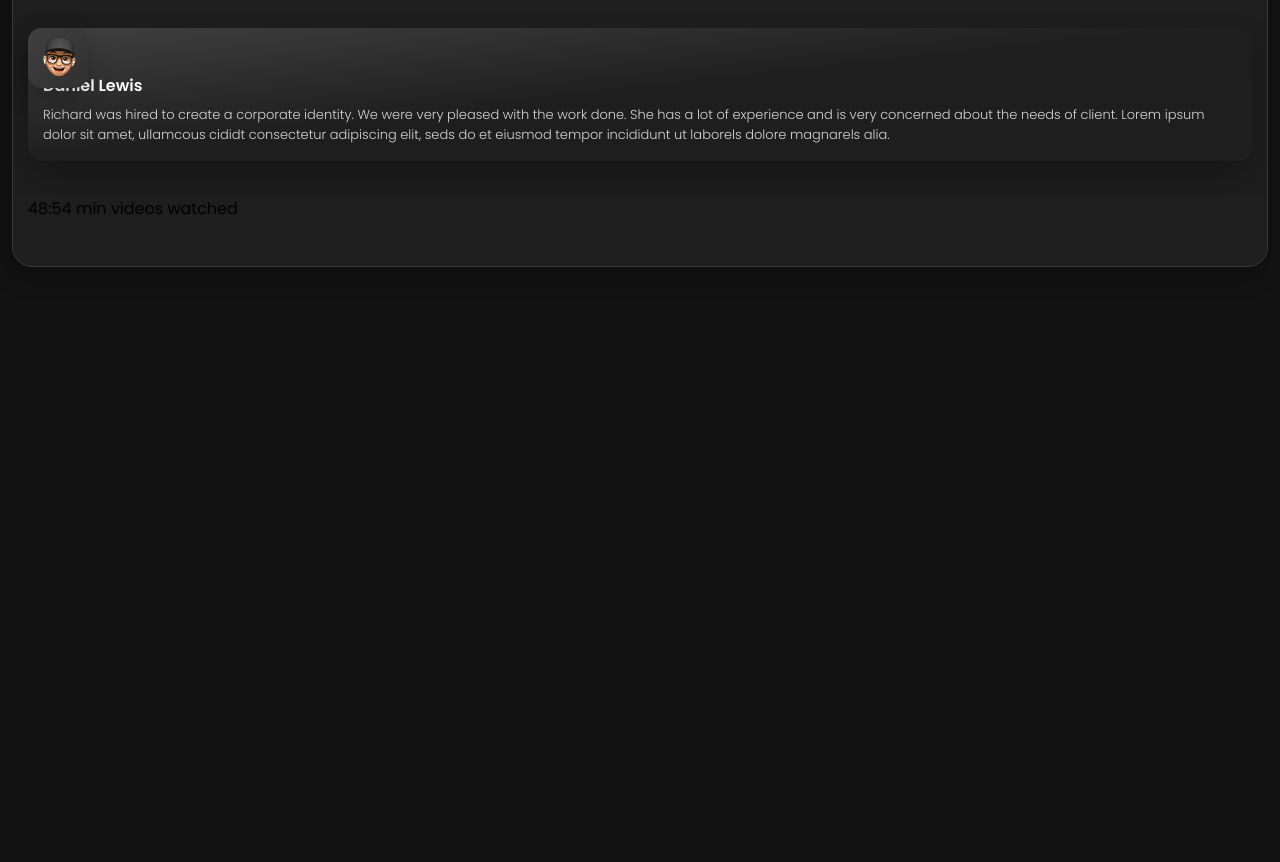
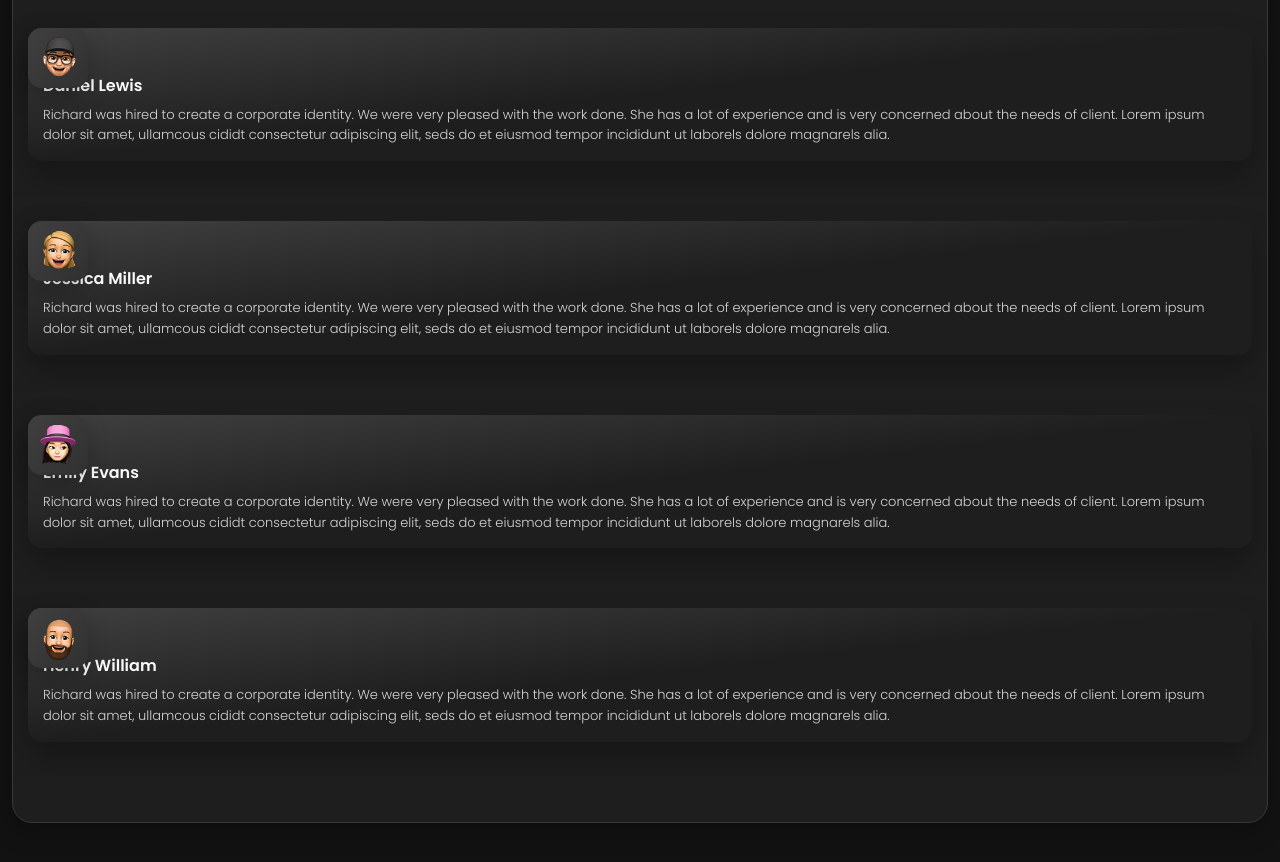
Before and after one commit to AyanSujon/AyanSujon-Protfolio, a plain HTML site: page index.html in a window 1280 px wide. Shown: the part 1381-2243 px from the top of the page. Before the commit the page ends 1723 px from the top, so only its background shows below. Drawn offline with nearby package versions, Linux system fonts and the light colour scheme.

Commit message:
Update index.html

```diff
--- a/index.html
+++ b/index.html
@@ -261,7 +261,62 @@
                     </a>
                 </li>
 
-                48:54 min videos watched
+                <li class="testimonials-item">
+                    <a href="#" class="content-card" data-testimonials-item>
+                        <figure class="testimonials-avatar-box">
+                            <img src="./assets/images/avatar-2.png" alt="Jessica miller" width="60px" data-testimonials-avatar>
+                        </figure>
+                        <h4 class="h4 testimonials-item-title" data-testimonials-title >Jessica miller</h4>
+                        <div class="testimonials-text" data-testimonials-text>
+                            <p>
+                                Richard was hired to create a corporate identity. We were very pleased with the work
+                                done. She has a lot of experience and is very concerned about the needs of client.
+                                Lorem ipsum dolor sit amet, ullamcous cididt consectetur adipiscing elit, seds do et
+                                eiusmod tempor incididunt ut laborels dolore magnarels alia.
+
+                            </p>
+                        </div>
+                    </a>
+                </li>
+
+                <li class="testimonials-item">
+                    <a href="#" class="content-card" data-testimonials-item>
+                        <figure class="testimonials-avatar-box">
+                            <img src="./assets/images/avatar-3.png" alt="Emily evans" width="60px" data-testimonials-avatar>
+                        </figure>
+                        <h4 class="h4 testimonials-item-title" data-testimonials-title >Emily evans</h4>
+                        <div class="testimonials-text" data-testimonials-text>
+                            <p>
+                                Richard was hired to create a corporate identity. We were very pleased with the work done. She has a lot
+                                of experience and is very concerned about the needs of client. Lorem ipsum dolor sit amet,
+                                ullamcous cididt consectetur adipiscing elit, seds do et eiusmod tempor incididunt ut
+                                laborels dolore magnarels alia.
+
+
+                            </p>
+                        </div>
+                    </a>
+                </li>
+
+                <li class="testimonials-item">
+                    <a href="#" class="content-card" data-testimonials-item>
+                        <figure class="testimonials-avatar-box">
+                            <img src="./assets/images/avatar-4.png" alt="Henry william" width="60px" data-testimonials-avatar>
+                        </figure>
+                        <h4 class="h4 testimonials-item-title" data-testimonials-title >Henry william</h4>
+                        <div class="testimonials-text" data-testimonials-text>
+                            <p>
+                                Richard was hired to create a corporate identity. We were very pleased with the work done. She has a lot
+                                of experience and is very concerned about the needs of client. Lorem ipsum dolor sit amet,
+                                ullamcous cididt consectetur adipiscing elit, seds do et eiusmod tempor incididunt ut
+                                laborels dolore magnarels alia.
+
+
+                            </p>
+                        </div>
+                    </a>
+                </li>
+
             </ul>
           </section>
 
```
